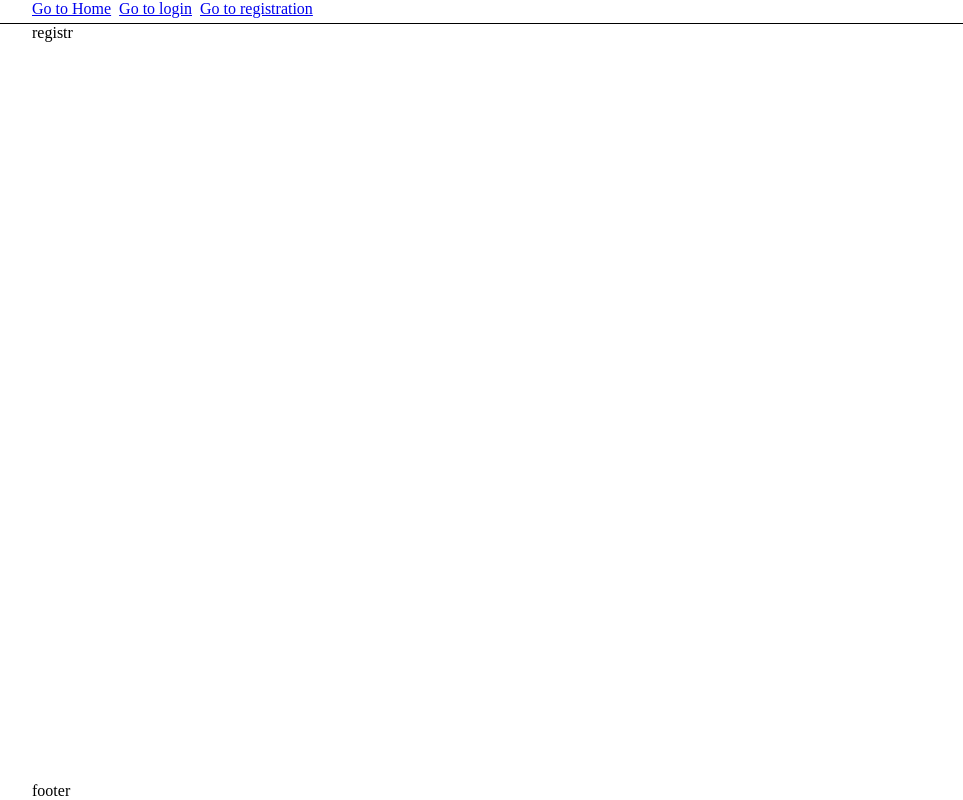
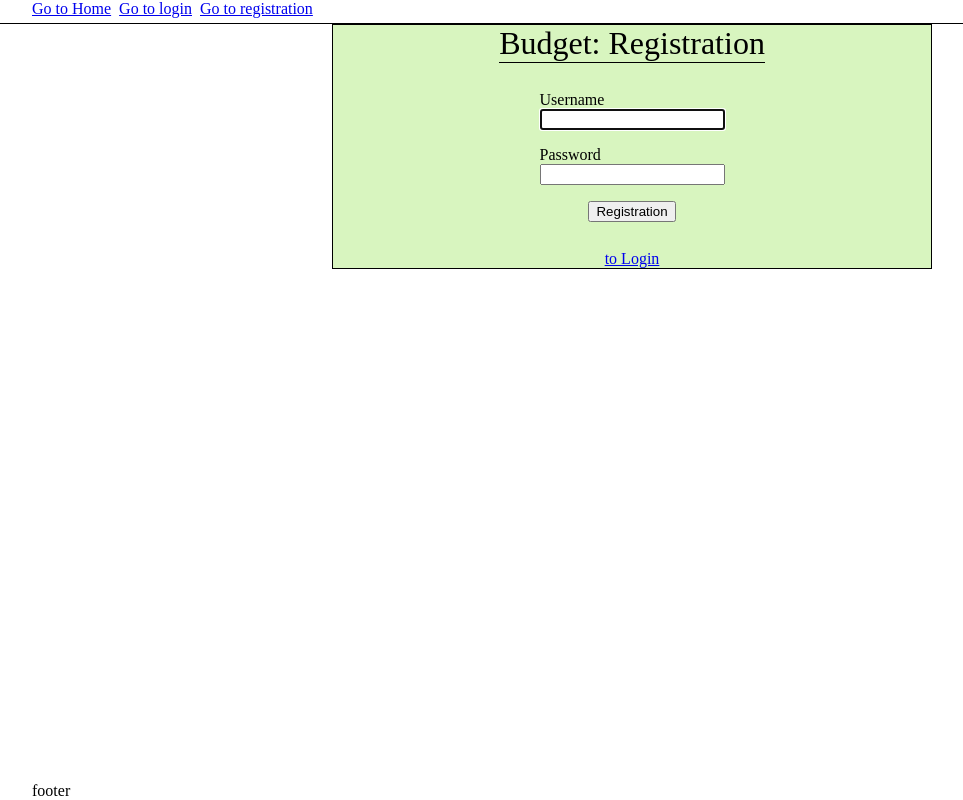
Before and after one commit to KozyaSkyworker/budget, a Vue app in the folder client/: page /registration in a window 1280 px wide. Shown: the whole page, without its empty margins (8-971 px from the left). Built offline with nearby package versions, Linux system fonts and the light colour scheme; the HTML template or start-up script is replaced by a standard one.

Commit message:
create auth view; fix server response; add error state

```diff
--- a/client/src/App.vue
+++ b/client/src/App.vue
@@ -14,6 +14,7 @@ import Header from './components/Header.vue';
       </div>
 
     </main>
+
     <footer>
       <div class="container">footer</div>
     </footer>
--- a/client/src/api/index.ts
+++ b/client/src/api/index.ts
@@ -5,6 +5,7 @@ interface User {
   password: string;
 }
 export const login = async ({ username, password }: User) => {
+  try {
     const res = await fetch(`${BASE_URL}/login`, {
       method: "POST",
       headers: {
@@ -13,5 +14,28 @@ export const login = async ({ username, password }: User) => {
       body: JSON.stringify({ username, password }),
     });
 
-  console.log(res);
+    const response = await res.json();
+    return response;
+  } catch (e) {
+    console.error(e);
+    return { error: e };
+  }
 };
+
+export const registration = async ({ username, password }: User) => {
+  try {
+    const res = await fetch(`${BASE_URL}/registration`, {
+      method: "POST",
+      headers: {
+        "Content-Type": "application/json",
+      },
+      body: JSON.stringify({ username, password }),
+    });
+
+    const response = await res.json();
+    return response;
+  } catch (e) {
+    console.error(e);
+    return { error: e };
+  }
+};
--- a/client/src/router.ts
+++ b/client/src/router.ts
@@ -1,12 +1,21 @@
 import { createWebHistory, createRouter } from "vue-router";
 import HomeView from "./views/HomeView.vue";
-import LoginView from "./views/LoginView.vue";
-import RegistrationView from "./views/RegistrationView.vue";
+import AuthView from "./views/AuthView.vue";
 
 const routes = [
   { path: "/", component: HomeView, name: "Home" },
-  { path: "/login", component: LoginView, name: "Login" },
-  { path: "/registration", component: RegistrationView, name: "Registration" },
+  {
+    path: "/login",
+    component: AuthView,
+    name: "Login",
+    props: { action: "login" },
+  },
+  {
+    path: "/registration",
+    component: AuthView,
+    name: "Registration",
+    props: { action: "registration" },
+  },
 ];
 
 export const router = createRouter({
--- a/client/src/views/LoginView.vue
+++ b/client/src/views/AuthView.vue
@@ -1,21 +1,53 @@
 <script setup lang="ts">
-import { login } from '@/api';
-import { ref } from 'vue';
+import { login, registration } from '@/api';
+import { computed, ref, watch } from 'vue';
+
+const { action } = defineProps<{
+    action: 'login' | 'registration'
+}>()
+
 
 const username = ref('');
 const password = ref('');
 
+const error = ref('');
+
+watch(() => action, () => {
+    username.value = '';
+    password.value = '';
+    error.value = '';
+});
+
+const title = computed(() => action === 'login' ? 'Login' : 'Registration');
+const goToText = computed(() => action === 'login' ? 'Registration' : 'Login');
+
 const handleSubmit = (event: Event) => {
     event.preventDefault();
-    console.log(username.value, password.value);
-    login({ username: username.value, password: password.value });
+    const userData = { username: username.value, password: password.value };
+
+    const request = async () => {
+        const res = action === 'login' ? await login(userData) : await registration(userData);
+        console.log(res)
+
+        if ('error' in res) {
+            error.value = res.error;
+        }
+    }
+
+    request()
 }
+
+
 </script>
 
 <template>
     <div class="auth-wrapper">
+        <h1 class="auth-title">Budget: {{ title }}</h1>
 
-        <h1 class="auth-title">Budget</h1>
+        <div v-if="error" class="auth-error">
+            {{ error }}
+        </div>
+
         <form @submit="handleSubmit">
             <label for="username">
                 <span class="label__text">Username</span>
@@ -28,12 +60,11 @@ const handleSubmit = (event: Event) => {
                 <input v-model.trim="password" type="password" id="password" name="password" required>
             </label>
 
-            <button type="submit" class="login-btn">Login</button>
+            <button type="submit">{{ title }}</button>
         </form>
 
-        registration
+        <RouterLink :to="{ name: goToText }">to {{ goToText }}</RouterLink>
     </div>
-
 </template>
 
 <style scoped>
@@ -45,7 +76,7 @@ const handleSubmit = (event: Event) => {
 
     border: 1px solid black;
     margin: 0 auto;
-    background: rgb(163, 211, 120);
+    background: rgb(216, 245, 191);
     min-width: 290px;
     max-width: 600px;
 }
@@ -53,6 +84,10 @@ const handleSubmit = (event: Event) => {
 .auth-title {
     width: max-content;
     border-bottom: 1px solid black
+}
+
+.auth-error {
+    color: red;
 }
 
 form {
--- a/client/src/views/RegistrationView.vue
+++ /dev/null
@@ -1,6 +0,0 @@
-<script setup lang="ts">
-</script>
-
-<template>
-    registr
-</template>
```
Also changed, not shown: 1 other file (tests, documents, lock files or other folders). Lines whose indentation alone changed are shown as unchanged.
